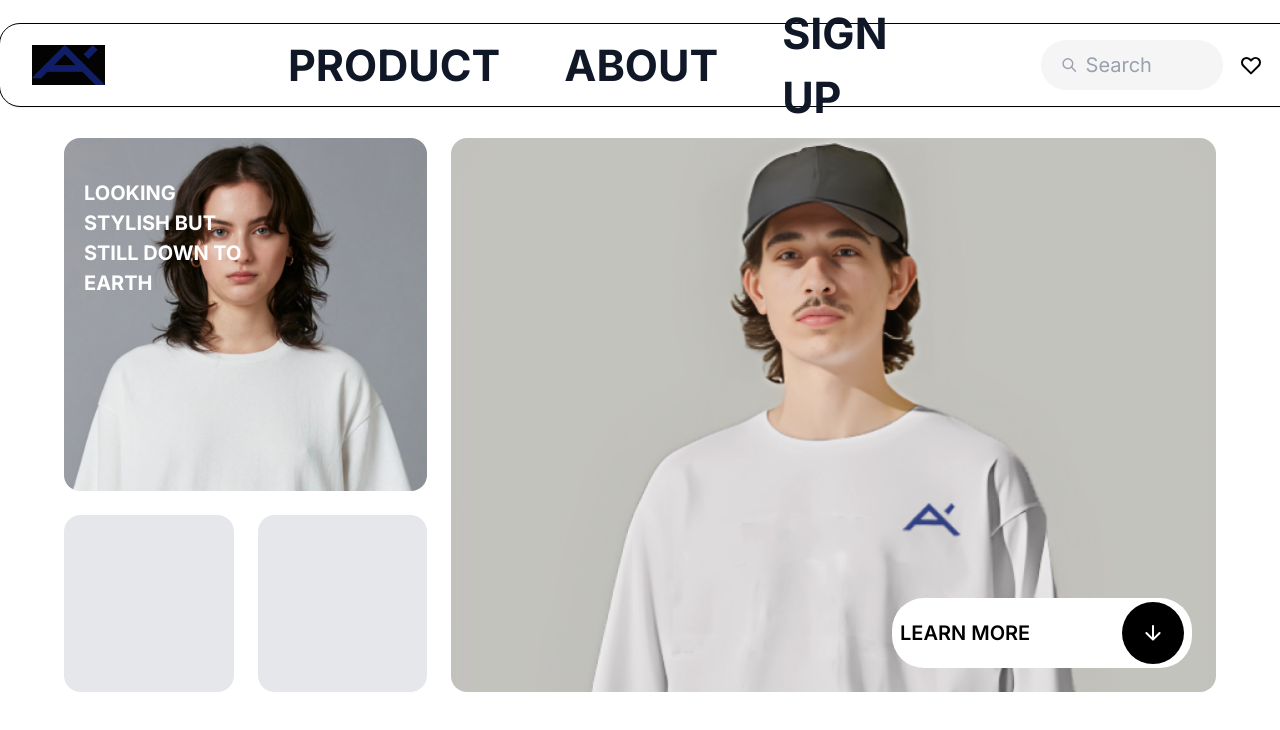
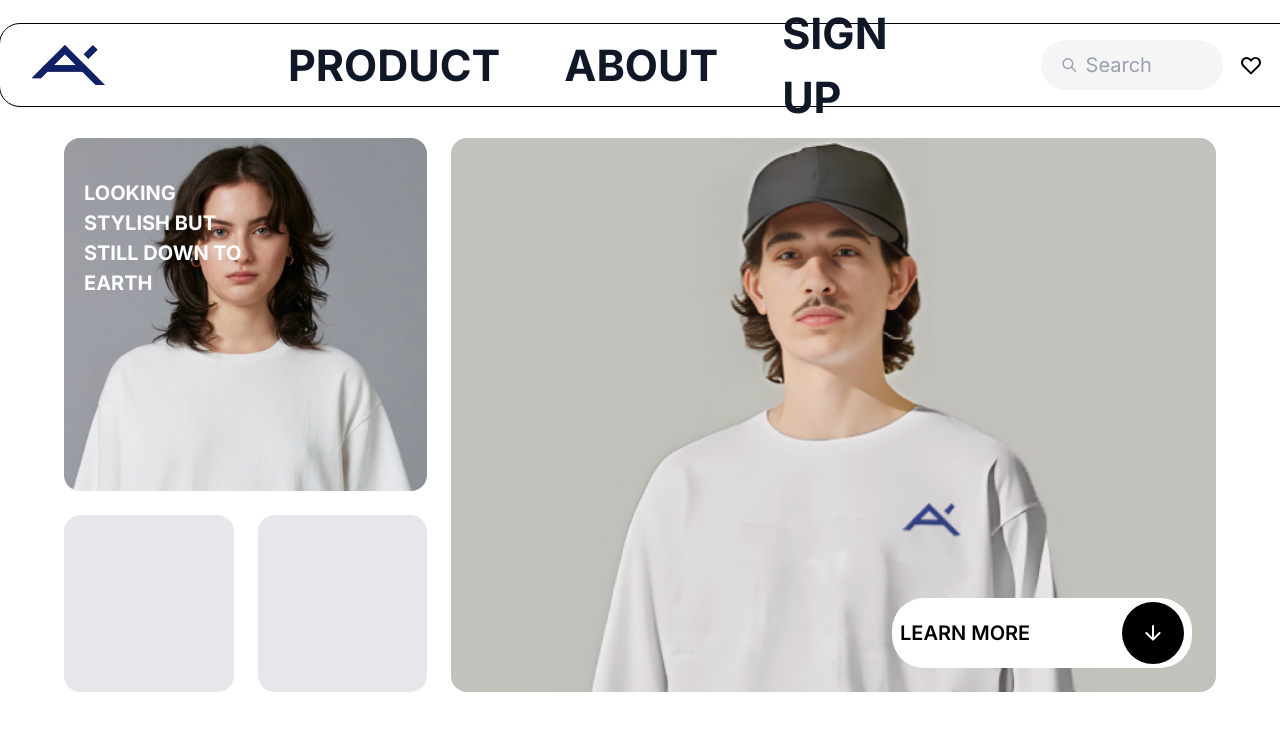
Before and after one commit to Barrawrr/Landing-page-ar, a website: page index.html in a window 1280 px wide. Shown: the top 730 px of the page. Drawn offline with Linux system fonts and the light colour scheme.

Commit message:
fixed logo png

```diff
--- a/index.html
+++ b/index.html
@@ -15,7 +15,7 @@
     <header class="w-333.75 h-20.5 mx-auto mt-6 outline-1 outline-black rounded-[20px] px-8 flex items-center justify-between shadow-sm">
       <!-- Logo -->
       <div class="flex items-center">
-        <img src="./assets/awokenrise.jpg" alt="Brand Logo" class="h-10 w-auto" />
+        <img src="./assets/awokenrise.png" alt="Brand Logo" class="h-10 w-auto" />
       </div>
 
       <!-- List -->
```
Also changed, not shown: assets/awokenrise.jpg (deleted), assets/awokenrise.png (added).
